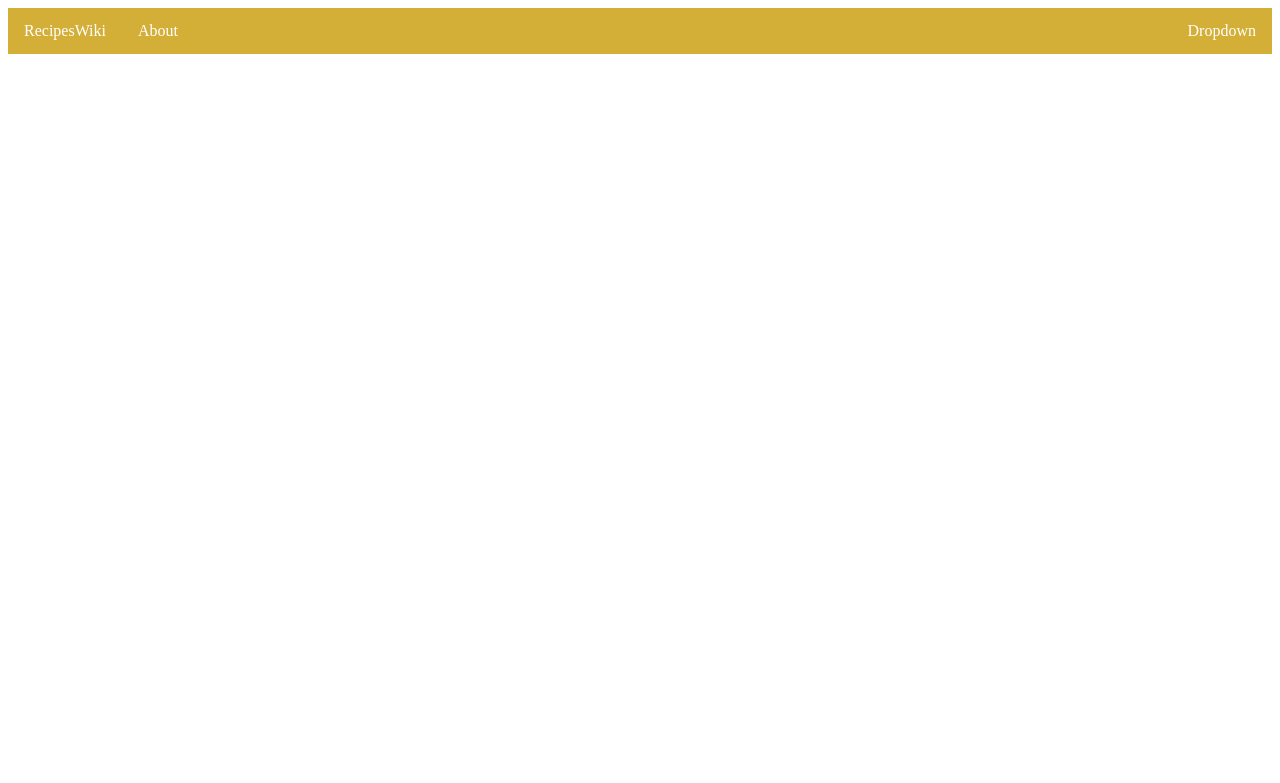
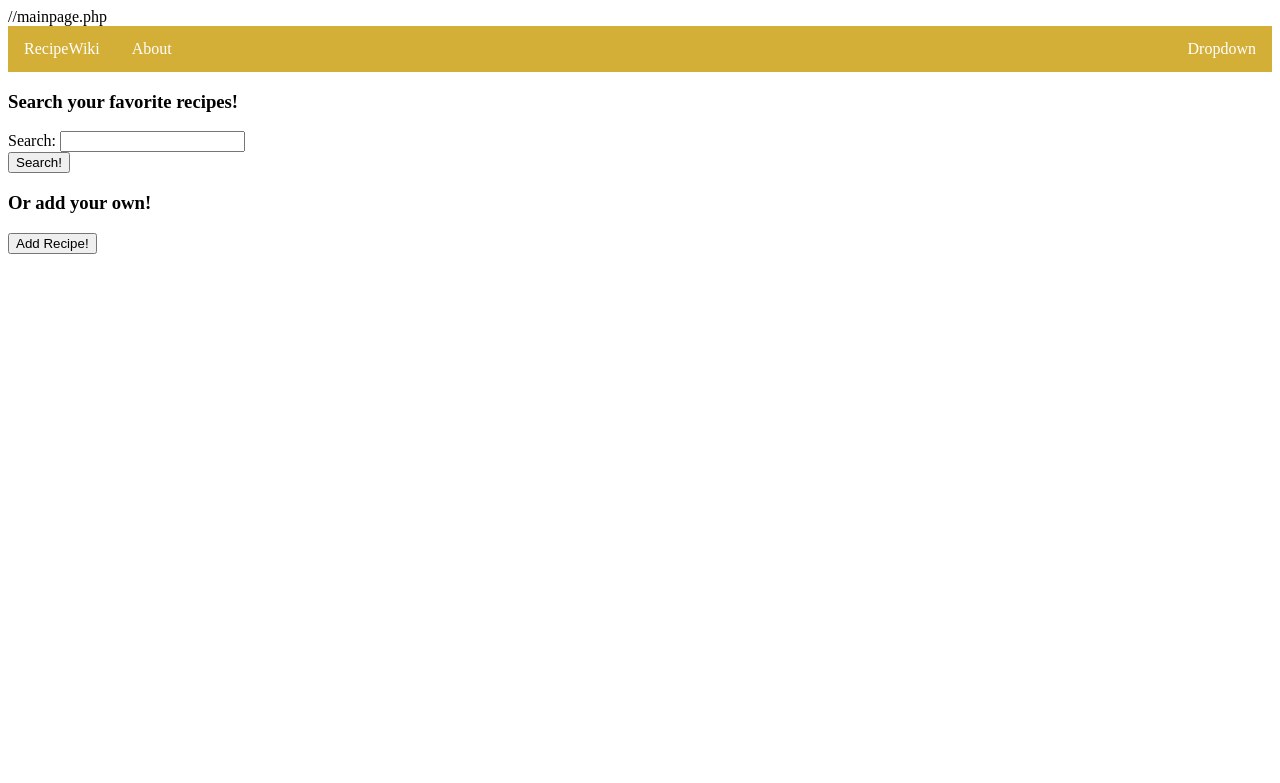
Before and after one commit to KevinHaoD/foodRecipes, a PHP site: page /mainpage.php in a window 1280 px wide. Shown: the top 783 px of the page. Run offline with PHP 8.4, Linux system fonts and the light colour scheme.

Commit message:
Everything new

```diff
--- a/Project.php
+++ b/Project.php
@@ -1,3 +1,4 @@
+//Project.php
 <?php
 $connection = @mysqli_connect (localhost, root, Jc2011368, login);
 if(mysqli_connect_errno())
--- a/login.php
+++ b/login.php
@@ -1,3 +1,4 @@
+//login.php
 <!DOCTYPE html>
 <html>
 <body>
--- a/mainpage.php
+++ b/mainpage.php
@@ -1,3 +1,4 @@
+//mainpage.php
 <!DOCTYPE html>
 <html>
 <title>
@@ -105,16 +106,30 @@ li.dropdown {
 </head>
 <body>
 <ul>
-  <li><a href="#home">RecipesWiki</a></li>
+  <li><a href="#home">RecipeWiki</a></li>
   <li><a href="#about">About</a></li>
   <il class="dropdown">
     <a href="javascript:void(0)" class="dropbtn">Dropdown</a>
     <div class="dropdown-content">
       <a href="#1">Link 1</a>
-      <a href="#2">Link 2</a>
-      <a href="#3">Link 3</a>
+      <a href="yourRecipes.php">Your Recipes</a>
+      <a href="Project.php">Logout</a>
     </div>
   </il>
 </ul>
+<form action="search.php" method="POST">
+      <h3>Search your favorite recipes!</h3>
+
+
+<tr>
+	<td>Search:</td> <td> <input type="text" name="food"><br></td>
+</tr>
+      <input type="submit" name="submit" value="Search!">
+    </form>
+<form action="addr.php" method="POST">
+      <h3>Or add your own!</h3>
+
+      <input type="submit" name="submit" value="Add Recipe!">
+    </form>
 </body>
 </html>
--- a/signup.php
+++ b/signup.php
@@ -1,3 +1,4 @@
+//signup.php
 <!DOCTYPE html>
 <html>
 <body>
```
Also changed, not shown: yourRecipes.php (added, +23 -0 lines), 1 other file.
